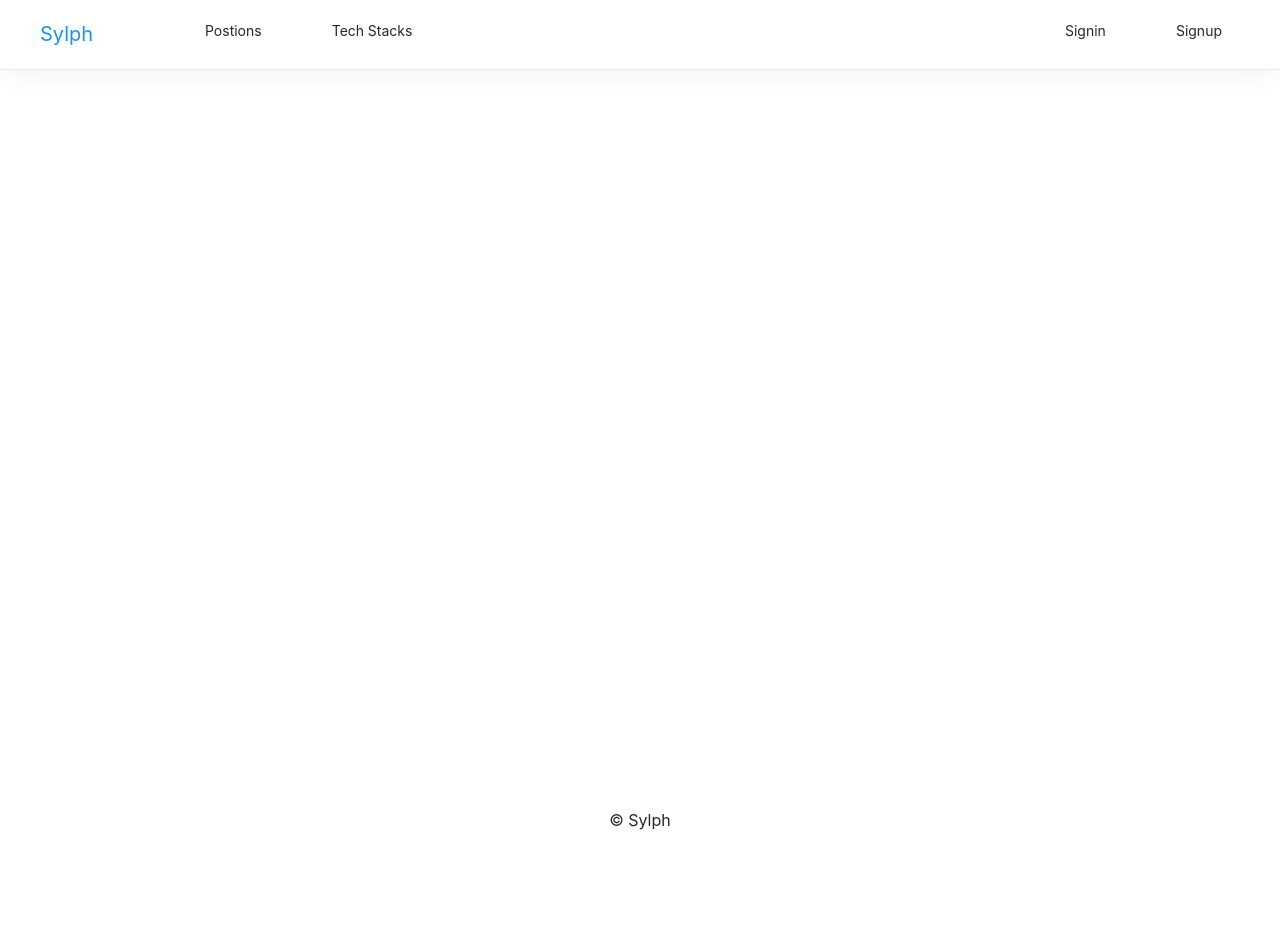
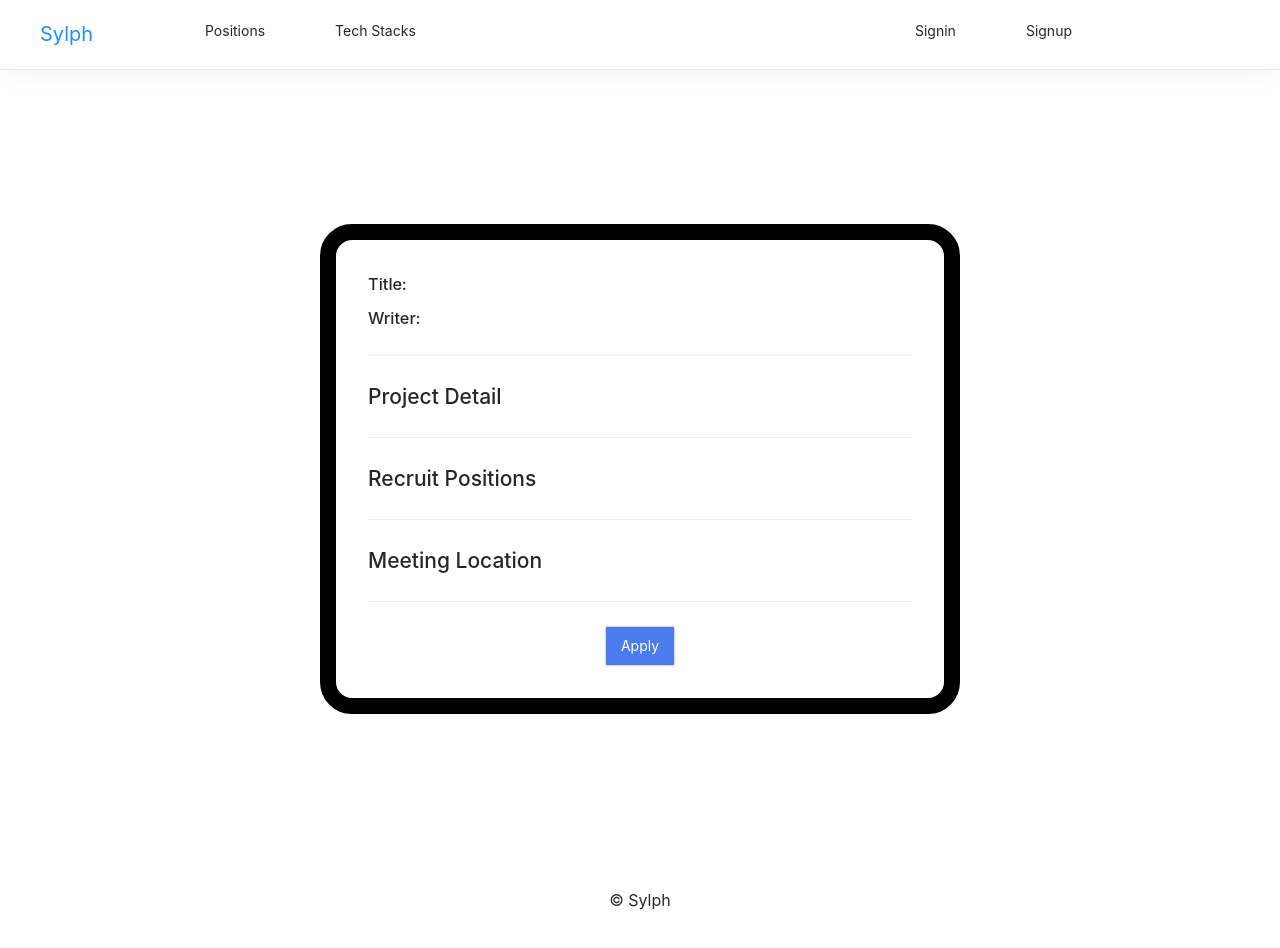
Before and after one commit to 0titanium/Sylph, a React (Create React App) app in the folder client/: page /recruit/1 in a window 1280 px wide. Before the commit the page ends 869 px from the top, so only its background shows below. Built offline with nearby package versions, Linux system fonts and the light colour scheme; no server answers.

Commit message:
writing mypage, ...etc

```diff
--- a/client/src/App.js
+++ b/client/src/App.js
@@ -4,6 +4,7 @@ import NavBar from "./components/views/NavBar/NavBar";
 import LandingPage from "./components/views/LandingPage/LandingPage";
 import SignUpPage from "./components/views/SignUpPage/SignUpPage";
 import SignInPage from "./components/views/SignInPage/SignInPage";
+import MyPage from "./components/views/MyPage/MyPage";
 import RecruitPage from "./components/views/RecruitPage/RecruitPage";
 import RecruitDetailPage from "./components/views/RecruitDetailPage/RecruitDetailPage";
 import Footer from "./components/views/Footer/Footer";
@@ -18,8 +19,21 @@ function App() {
           <Route exact path="/" component={Auth(LandingPage, null)} />
           <Route exact path="/signup" component={Auth(SignUpPage, false)} />
           <Route exact path="/signin" component={Auth(SignInPage, false)} />
-          <Route exact path="/recruit/post" component={Auth(RecruitPage, true)} />
-          <Route exact path="/recruit/:recruitId" component={Auth(RecruitDetailPage, true)} />
+          <Route
+            exact
+            path="/recruit/post"
+            component={Auth(RecruitPage, true)}
+          />
+          <Route
+            exact
+            path="/mypage"
+            component={Auth(MyPage, true)}
+          />
+          <Route
+            exact
+            path="/recruit/:recruitId"
+            component={Auth(RecruitDetailPage, null)}
+          />
         </Switch>
       </div>
       <Footer />
--- /dev/null
+++ b/client/src/components/views/MyPage/MyPage.js
@@ -0,0 +1,32 @@
+import React from "react";
+import MyInfo from "./Sections/MyInfo";
+import MyRecruit from "./Sections/MyRecruit";
+import ApplyTo from "./Sections/ApplyTo";
+import ApplyFor from "./Sections/ApplyFor";
+
+import { Tabs } from "antd";
+
+function MyPage() {
+  const { TabPane } = Tabs;
+
+  return (
+    <div style={{ width: "60%", margin: "3rem auto" }}>
+      <Tabs defaultActiveKey="1">
+        <TabPane tab="My Info" key="1">
+          <MyInfo />
+        </TabPane>
+        <TabPane tab="My Recruit" key="2">
+          <MyRecruit />
+        </TabPane>
+        <TabPane tab="Apply To" key="3">
+          <ApplyTo />
+        </TabPane>
+        <TabPane tab="Apply For" key="4">
+          <ApplyFor />
+        </TabPane>
+      </Tabs>
+    </div>
+  );
+}
+
+export default MyPage;
--- /dev/null
+++ b/client/src/components/views/MyPage/Sections/ApplyFor.js
@@ -0,0 +1,11 @@
+import React from 'react'
+
+function ASSR() {
+    return (
+        <div>
+            Apply for me
+        </div>
+    )
+}
+
+export default ASSR
--- /dev/null
+++ b/client/src/components/views/MyPage/Sections/ApplyTo.js
@@ -0,0 +1,11 @@
+import React from 'react'
+
+function ASMR() {
+    return (
+        <div>
+            Apply to me
+        </div>
+    )
+}
+
+export default ASMR
--- /dev/null
+++ b/client/src/components/views/MyPage/Sections/MyInfo.js
@@ -0,0 +1,12 @@
+import React from 'react'
+
+function MyInfo() {
+    return (
+        <div>
+            user Info component
+            <a href="/">update</a>
+        </div>
+    )
+}
+
+export default MyInfo
--- /dev/null
+++ b/client/src/components/views/MyPage/Sections/MyRecruit.js
@@ -0,0 +1,11 @@
+import React from 'react'
+
+function MyRecruit() {
+    return (
+        <div>
+            user's recruit component
+        </div>
+    )
+}
+
+export default MyRecruit
--- a/client/src/components/views/NavBar/Sections/LeftMenu.js
+++ b/client/src/components/views/NavBar/Sections/LeftMenu.js
@@ -6,7 +6,7 @@ function LeftMenu(props) {
   return (
     <Menu mode={props.mode}>
       <Menu.Item key="postions">
-        <a href="/">Postions</a>
+        <a href="/">Positions</a>
       </Menu.Item>
       <Menu.Item key="tech-stacks">
         <a href="/">Tech Stacks</a>
--- a/client/src/components/views/NavBar/Sections/NavBar.css
+++ b/client/src/components/views/NavBar/Sections/NavBar.css
@@ -44,7 +44,7 @@
 
 .menu__container .menu_right {
   float: right;
-  width: 230px;
+  width: 380px;
   padding-top: 8px;
 }
 
--- a/client/src/components/views/NavBar/Sections/RightMenu.js
+++ b/client/src/components/views/NavBar/Sections/RightMenu.js
@@ -3,8 +3,8 @@ import React, { useState, useEffect } from "react";
 import { withRouter } from "react-router-dom";
 import { useDispatch } from "react-redux";
 import { signoutUser } from "../../../../_actions/user_action";
-import { Menu, Dropdown, Avatar } from "antd";
-import { DownOutlined } from "@ant-design/icons";
+import { Menu, Dropdown, Avatar, Button } from "antd";
+import { DownOutlined, BellOutlined } from "@ant-design/icons";
 import { getCookie } from "../../../../utils/getCookie";
 import { USER_SERVER } from "../../../../Config";
 
@@ -15,7 +15,7 @@ function RightMenu(props) {
   const [UserImage, setUserImage] = useState("");
 
   const fetchUser = () => {
-    const request = fetch(`${USER_SERVER}/userInfo`, {
+    fetch(`${USER_SERVER}/userInfo`, {
       method: "GET",
       headers: { "Content-Type": "application/json" },
       mode: "cors",
@@ -23,15 +23,13 @@ function RightMenu(props) {
     })
       .then((response) => response.json())
       .then((data) => {
-        if(data.success){
+        if (data.success) {
           setUserImage(data.userImage);
           setUserNickame(data.userNickname);
-        }else{
+        } else {
           alert("유저 정보를 불러오는데 실패했습니다.");
         }
-
       });
-
   };
 
   useEffect(() => {
@@ -79,6 +77,11 @@ function RightMenu(props) {
   } else {
     return (
       <Menu mode={props.mode}>
+        <Menu.Item key="notice">
+          <Button>
+            <BellOutlined />
+          </Button>
+        </Menu.Item>
         <Menu.Item key="recruit">
           <a href="/recruit/post">Recruit</a>
         </Menu.Item>
--- a/client/src/components/views/RecruitDetailPage/RecruitDetailPage.js
+++ b/client/src/components/views/RecruitDetailPage/RecruitDetailPage.js
@@ -1,5 +1,6 @@
 import React, { useEffect, useState } from "react";
 import { RECRUIT_SERVER } from "../../../Config";
+import { Button, Divider } from "antd";
 
 function RecruitDetailPage(props) {
   const [Title, setTitle] = useState("");
@@ -22,12 +23,24 @@ function RecruitDetailPage(props) {
           setTitle(data.recruitDetail.title);
           setWriter(data.recruitDetail.writer);
           setProjectDetail(data.recruitDetail.projectDetail);
-          setRecruitPositions(data.recruitDetail.recruitPoisions);
+          setRecruitPositions(data.recruitDetail.recruitPositions);
           setMeetingLocation(data.recruitDetail.meetingLocation);
         } else {
           alert("모집글을 불러오는데 실패했습니다.");
         }
       });
+  };
+
+  const onApplyHandler = (e) => {
+    e.preventDefault();
+
+    // after writing mypage
+    // fetch(`${RECRUIT_SERVER}/apply`, {
+    //   method: "POST",
+    //   headers: { "Content-Type": "application/json" },
+    //   mode: "cors",
+    //   credentials: "include",
+    // }).then((response) => response.json());
   };
 
   useEffect(() => {
@@ -41,18 +54,52 @@ function RecruitDetailPage(props) {
         justifyContent: "center",
         alignItems: "center",
         width: "100%",
-        height: "90vh",
+        height: "100vh",
       }}
     >
-      <p className="title">{Title}</p>
-      <br />
-      <p className="writer">{Writer}</p>
-      <br />
-      <p className="projectDetail">{ProjectDetail}</p>
-      <br />
-      <p className="recruitPositions">{RecruitPositions}</p>
-      <br />
-      <p className="meetingLocation">{MeetingLocation}</p>
+      <div
+        style={{
+          width: "50%",
+          border: "1rem solid black",
+          padding: "2rem",
+          borderRadius: "2rem",
+        }}
+      >
+        <h3>Title: {Title}</h3>
+        <h3>Writer: {Writer}</h3>
+        <Divider />
+        <h2>Project Detail</h2>
+        <p>{ProjectDetail}</p>
+        <Divider />
+        <h2>Recruit Positions</h2>
+        <p>{RecruitPositions}</p>
+        <Divider />
+        <h2>Meeting Location</h2>
+        <p>{MeetingLocation}</p>
+        <Divider />
+        <form
+          onSubmit={onApplyHandler}
+          style={{
+            display: "flex",
+            justifyContent: "center",
+            alignItems: "center",
+          }}
+        >
+          <Button
+            style={{
+              display: "flex",
+              justifyContent: "center",
+              alignItems: "center",
+              color: "white",
+              backgroundColor: "#4b7bec",
+              height: "2.5rem",
+            }}
+            htmlType="submit"
+          >
+            Apply
+          </Button>
+        </form>
+      </div>
     </div>
   );
 }
```
Also changed, not shown: 2 other files (tests, documents, lock files or other folders).
